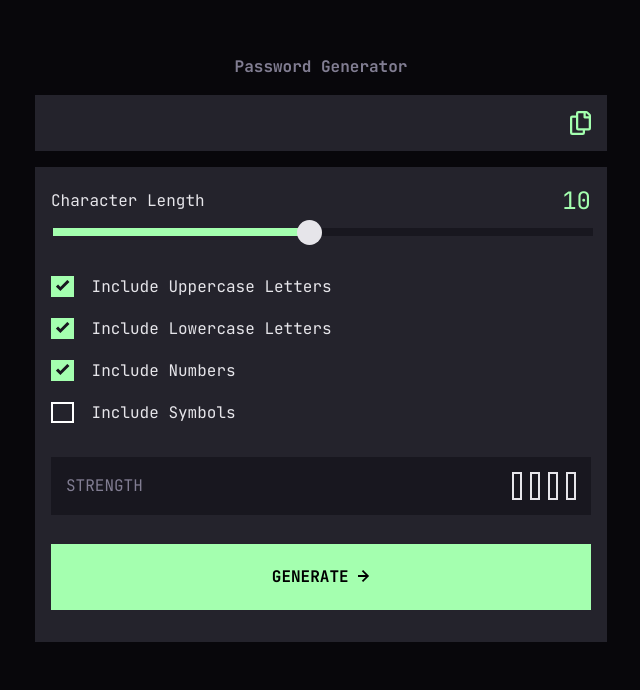
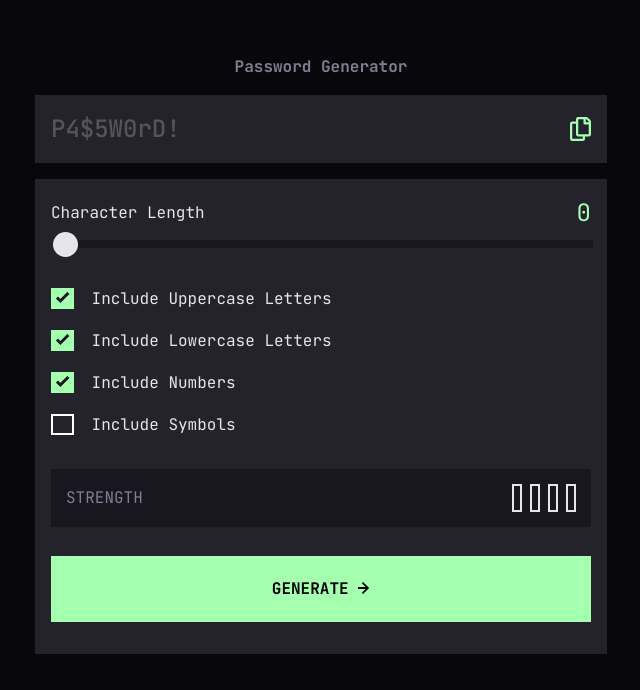
Before and after one commit to marcus-hill/password-generator, a plain HTML site: page index.html in a window 1280 px wide. Shown: the part 110-800 px from the top of the page, without its empty margins (319-959 px from the left). Drawn offline with Linux system fonts and the light colour scheme.

Commit message:
Update JS and faded password text

```diff
--- a/index.html
+++ b/index.html
@@ -15,7 +15,7 @@
     <div class="main-container">
       <h1 class="main-heading">Password Generator</h1>
       <div class="internal-container generated-password-container">
-        <p class="generated-password" id="generated-password"></p>
+        <p class="generated-password faded-password" id="generated-password">P4$5W0rD!</p>
         <div class="right-section-container">
           <p class="copied-text hidden-text" id="copied-text">Copied</p>
           <svg alt="Copy Generated Password" role="button" id="copy-icon" class="copy-icon" width="21" height="24" xmlns="http://www.w3.org/2000/svg"><path d="M20.341 3.091 17.909.659A2.25 2.25 0 0 0 16.319 0H8.25A2.25 2.25 0 0 0 6 2.25V4.5H2.25A2.25 2.25 0 0 0 0 6.75v15A2.25 2.25 0 0 0 2.25 24h10.5A2.25 2.25 0 0 0 15 21.75V19.5h3.75A2.25 2.25 0 0 0 21 17.25V4.682a2.25 2.25 0 0 0-.659-1.591ZM12.469 21.75H2.53a.281.281 0 0 1-.281-.281V7.03a.281.281 0 0 1 .281-.281H6v10.5a2.25 2.25 0 0 0 2.25 2.25h4.5v1.969a.282.282 0 0 1-.281.281Zm6-4.5H8.53a.281.281 0 0 1-.281-.281V2.53a.281.281 0 0 1 .281-.281H13.5v4.125c0 .621.504 1.125 1.125 1.125h4.125v9.469a.282.282 0 0 1-.281.281Zm.281-12h-3v-3h.451c.075 0 .147.03.2.082L18.667 4.6a.283.283 0 0 1 .082.199v.451Z"/></svg>
@@ -25,11 +25,11 @@
       <div class="internal-container">
         <div class="character-length-container">
           <p class="section-header">Character Length</p>
-          <p class="character-length-text" id="character-length-text">10</p>
+          <p class="character-length-text" id="character-length-text">0</p>
         </div>
 
         <div class="character-slider-container">
-          <input type="range" min="1" max="20" value="10" class="slider" id="character-length">
+          <input type="range" min="1" max="20" value="0" class="slider" id="character-length">
         </div>
 
         <div class="password-properties-container">
--- a/main.js
+++ b/main.js
@@ -1,7 +1,5 @@
 const characterLengthRange = document.getElementById("character-length")
 const characterLengthDisplay = document.getElementById("character-length-text")
-
-characterLengthRange.style.backgroundSize = ((characterLengthRange.value - characterLengthRange.min) / (characterLengthRange.max - characterLengthRange.min)) * 100 + "% 100%";
 
 characterLengthRange.addEventListener("input", function(data) {
     characterLengthDisplay.innerHTML = characterLengthRange.value
@@ -77,6 +75,8 @@ generateButton.addEventListener("click", function(data) {
    if (password.length > 0) {
     passwordStrengthIndicatorText.classList.remove("hidden-text");
 
+    generatedPasswordField.classList.remove("faded-password");
+
     if (passwordScore > 300) {
      passwordStrengthIndicatorText.innerHTML = "STRONG"
      passwordStrengthProgressIndicator.classList.add("password-strong")
@@ -90,6 +90,9 @@ generateButton.addEventListener("click", function(data) {
      passwordStrengthIndicatorText.innerHTML = "TOO WEAK!"
      passwordStrengthProgressIndicator.classList.add("password-too-weak")
     }
+   } else {
+    generatedPasswordField.classList.add("faded-password");
+    generatedPasswordField.innerText = "P4$5W0rD!";
    };
 
 
--- a/style.css
+++ b/style.css
@@ -165,6 +165,10 @@ main {
     display: inline-block;
 }
 
+.faded-password {
+    opacity: 0.25;
+}
+
 /* Range Input Styling */
 
 #character-length {
@@ -173,7 +177,7 @@ main {
     height: calc(8rem/16);
     background: #18171F;
     background-image: linear-gradient(#A4FFAF, #A4FFAF);
-    background-size: 50% 100%;
+    background-size: 0% 100%;
     background-repeat: no-repeat;
 }
 
```
